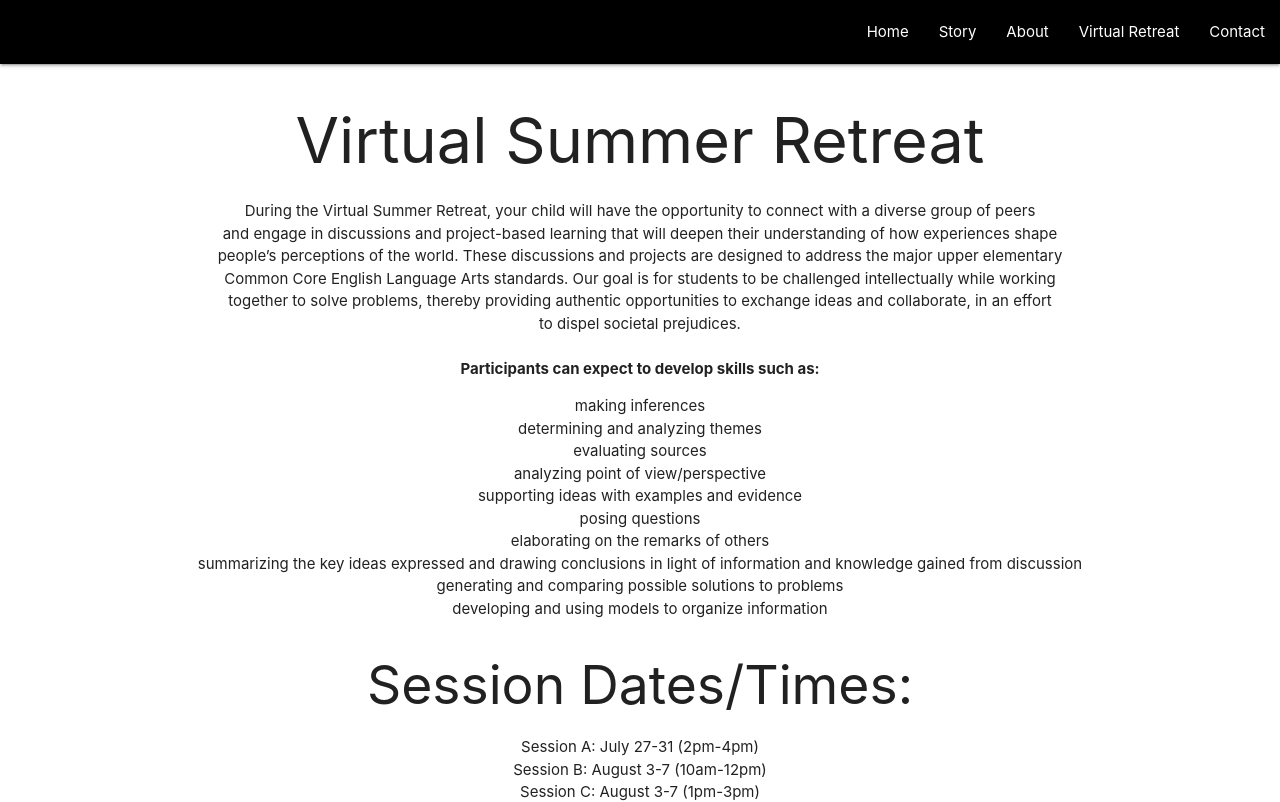
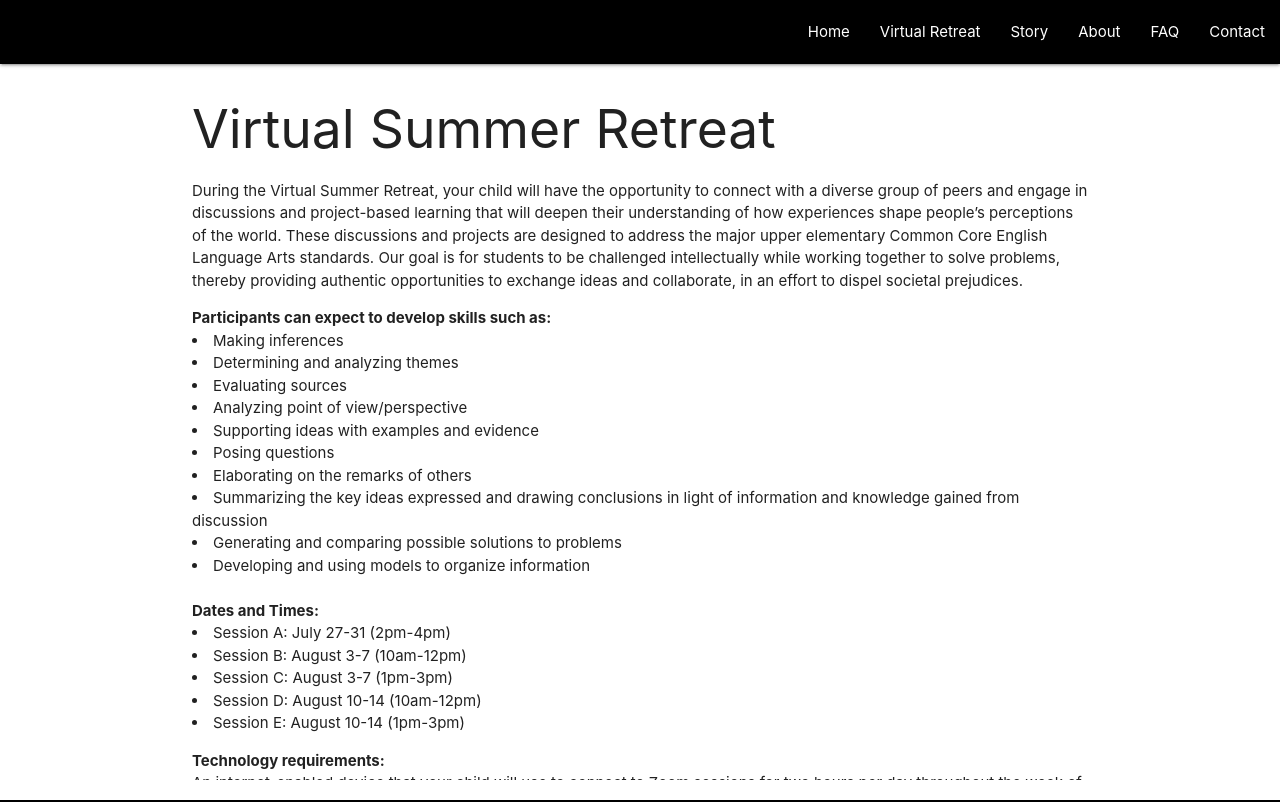
Before and after one commit to Devdavis2/diversity-camp, a React (Create React App) app: page /Overview in a window 1280 px wide. Shown: the top 802 px of the page. Built offline with nearby package versions, Linux system fonts and the light colour scheme.

Commit message:
added some css styling, FAQ and Footer components

```diff
--- a/public/index.html
+++ b/public/index.html
@@ -32,7 +32,7 @@
     -->
     <title>React App</title>
   </head>
-  <body>
+  <body className ="body">
     <noscript>You need to enable JavaScript to run this app.</noscript>
     <div id="root"></div>
     <!--
--- a/src/App.css
+++ b/src/App.css
@@ -1,5 +1,16 @@
+.body {
+  min-height:100%; padding:0; margin:0; position:relative
+}
+
+body::after {
+  content: '';
+  display: block;
+  height: .5em; /* Set same as footer's height */
+}
+
 .App {
-  text-align: center;
+  text-align: left;
+
 }
 
 .App-logo {
@@ -36,3 +47,24 @@
     transform: rotate(360deg);
   }
 }
+
+.contact-header {
+  text-align: center;
+}
+
+.contact-copy {
+  display: flex;
+  flex-direction: column;
+  justify-content: center;
+  align-items: center;
+  text-align: center;
+  min-height: 60vh;
+}
+
+.page-footer {
+  text-align: center;
+  position: absolute;
+  bottom: 0%;
+  width: 100%;
+  height: .5em;
+}
--- a/src/App.js
+++ b/src/App.js
@@ -9,6 +9,8 @@ import Home from './Components/Home'
 import About from './Components/About';
 import Overview from './Components/Overview';
 import Story from './Components/Story';
+import Contact from './Components/Contact';
+import Footer from './Components/Footer';
 
 function App() {
   return (
@@ -19,6 +21,8 @@ function App() {
      <Switch><Route path="/Story" component={Story}/></Switch>
      <Switch><Route path="/About" component={About}/></Switch>
      <Switch><Route path="/Overview" component={Overview}/></Switch>
+     <Switch><Route path="/Contact" component={Contact}/></Switch>
+    <Footer/>
      </Router>
     </div>
   );
--- a/src/Components/About.js
+++ b/src/Components/About.js
@@ -4,7 +4,7 @@ class About extends React.Component {
     render () {
         return (
             <div className = "container">
-                <h1>About Section</h1>
+                <h1>About Us</h1>
 
                 <p>The instructors at Collage Cooperative have over 25 years of combined teaching experience in public and charter schools.
                     <br/>
--- /dev/null
+++ b/src/Components/Contact.js
@@ -0,0 +1,14 @@
+import React from 'react'
+
+class Contact extends React.Component {
+    render () {
+        return (
+            <div className = "container">
+                <h1 className= "contact-header">Contact Us</h1>
+                <p className= "contact-copy">Have additional questions? Great, shoot us a note @ <b><a href="placeholder@gmail.com">placeholder@gmail.com</a></b></p>
+            </div>
+        )
+    }
+}
+
+export default Contact;
--- /dev/null
+++ b/src/Components/Footer.js
@@ -0,0 +1,21 @@
+import React from 'react'
+
+
+class Footer extends React.Component {
+    render () {
+      return (
+        <footer className="page-footer white lighten-3 white-text">
+
+
+          <div class=" black footer-copyright">
+            <div class="container footer-copy">
+            © 2020 Dev Davis Creative Solutions
+            {/* <a class=" grey-text text-lighten-4 right" href="#!"></a> */}
+            </div>
+          </div>
+        </footer>
+      );
+    }
+  }
+
+  export default Footer;
--- a/src/Components/Home.js
+++ b/src/Components/Home.js
@@ -6,11 +6,8 @@ class Home extends React.Component {
             <div className = "container">
                 <h1> Virtual Summer Retreat</h1>
                 <h2> Sub Headline</h2>
-                <br/>
-                <h3>Mission</h3>
-
-                <p>Our mission is to connect children (virtually) across diverse backgrounds in order to instill empathy <br/>
-                and understanding and disrupt biases and generalizations by providing exposure to others’ cultures and <br/>
+                <p><b>Our mission</b> is to connect children (virtually) across diverse backgrounds in order to instill empathy
+                and understanding and disrupt biases and generalizations by providing exposure to others’ cultures and
                 experiences and facilitating opportunities for students to examine their perceptions of the world.</p>
             </div>
         )
--- a/src/Components/Nav.js
+++ b/src/Components/Nav.js
@@ -18,6 +18,7 @@ class Nav extends React.Component {
     render () {
         return (
             <div>
+                <div className = "navbar-fixed">
                 <nav className="black blue-text !important">
                     <div className="nav-wrapper">
                     <a href="#" className="sidenav-trigger" data-target="slide-out">
@@ -27,20 +28,23 @@ class Nav extends React.Component {
                     <ul id="nav-mobile" className="right hide-on-med-and-down">
 
                         <li><a className="homebtn" href="/Home">Home</a></li>
+                        <li><a className="contactbtn" href="/Overview">Virtual Retreat</a></li>
                         <li><a className="resumebtn" href="/Story">Story</a></li>
                         <li><a className="resumebtn" href="/About">About</a></li>
-                        <li><a className="contactbtn" href="/Overview">Virtual Retreat</a></li>
+                        <li><a className="contactbtn" href="/FAQ">FAQ</a></li>
                         <li><a className="contactbtn" href="/Contact">Contact</a></li>
 
                     </ul>
                 </div>
             </nav>
+            </div>
 
 <ul id="slide-out" className="sidenav white-text !important blue mobile-menu">
     <li><a className="homebtn" href="/Home">Home</a></li>
+    <li><a className="contactbtn" href="/Overview">Virtual Retreat</a></li>
     <li><a className="resumebtn" href="/Story">Story</a></li>
     <li><a className="resumebtn" href="/About">About</a></li>
-    <li><a className="contactbtn" href="/Overview">Virtual Retreat</a></li>
+    <li><a className="contactbtn" href="/FAQ">FAQ</a></li>
     <li><a className="contactbtn" href="/Contact">Contact</a></li>
 </ul>
             </div>
--- a/src/Components/Overview.js
+++ b/src/Components/Overview.js
@@ -3,46 +3,49 @@ import React from 'react'
 class Overview extends React.Component {
     render () {
         return (
-            <div>
-                <h1>Virtual Summer Retreat </h1>
-                    <p>During the Virtual Summer Retreat, your child will have the opportunity to connect with a diverse group of peers<br/>
-                    and engage in discussions and project-based learning that will deepen their understanding of how experiences shape <br/>
-                    people’s perceptions of the world. These discussions and projects are designed to address the major upper elementary <br/>
-                    Common Core English Language Arts standards. Our goal is for students to be challenged intellectually while working <br/>
-                    together to solve problems, thereby providing authentic opportunities to exchange ideas and collaborate, in an effort <br/>
-                    to dispel societal prejudices.
-                    <br/>
-                    <br/>
+            <div className = "container">
+                <h2>Virtual Summer Retreat </h2>
+
+
+
+                    <p>During the Virtual Summer Retreat, your child will have the opportunity to connect with a diverse group of peers
+                    and engage in discussions and project-based learning that will deepen their understanding of how experiences shape
+                    people’s perceptions of the world. These discussions and projects are designed to address the major upper elementary Common Core English Language Arts standards. Our goal is for students to be challenged intellectually while working
+                    together to solve problems, thereby providing authentic opportunities to exchange ideas and collaborate, in an effort
+                    to dispel societal prejudices. </p>
+
+                    {/* <p><a className = "btn" href="https://docs.google.com/forms/d/1TURwfrDC1Knyhqt5Ykeee6bjxJM_eKDlWKWOec1fY2s/viewform?ts=5f0158ca&edit_requested=true">Apply Here</a></p> */}
 
                     <b>Participants can expect to develop skills such as:</b>
-                        <ul>
-                        <li>making inferences</li>
-                        <li>determining and analyzing themes</li>
-                        <li>evaluating sources</li>
-                        <li>analyzing point of view/perspective</li>
-                        <li>supporting ideas with examples and evidence</li>
-                        <li>posing questions</li>
-                        <li>elaborating on the remarks of others</li>
-                        <li>summarizing the key ideas expressed and drawing conclusions in light of information and knowledge gained from discussion</li>
-                        <li>generating and comparing possible solutions to problems</li>
-                        <li>developing and using models to organize information</li>
-                        </ul>
+                        {/* <ul> */}
+                        <li>Making inferences</li>
+                        <li>Determining and analyzing themes</li>
+                        <li>Evaluating sources</li>
+                        <li>Analyzing point of view/perspective</li>
+                        <li>Supporting ideas with examples and evidence</li>
+                        <li>Posing questions</li>
+                        <li>Elaborating on the remarks of others</li>
+                        <li>Summarizing the key ideas expressed and drawing conclusions in light of information and knowledge gained from discussion</li>
+                        <li>Generating and comparing possible solutions to problems</li>
+                        <li>Developing and using models to organize information</li>
+                        <br/>
+                    <b>Dates and Times:</b>
 
-                    <h2>Session Dates/Times:</h2>
-                        <ul>
                         <li>Session A: July 27-31 (2pm-4pm)</li>
                         <li>Session B: August 3-7 (10am-12pm)</li>
                         <li>Session C: August 3-7 (1pm-3pm)</li>
                         <li>Session D: August 10-14 (10am-12pm)</li>
                         <li>Session E: August 10-14 (1pm-3pm)</li>
-                        </ul>
 
-                    <b>Technology requirements:</b>
-                    <p>An internet-enabled device that your child will use to connect to Zoom sessions for two hours per day throughout the week of the retreat</p>
+                    <p><b>Technology requirements:</b>
+                    <br/>
+                    An internet-enabled device that your child will use to connect to Zoom sessions
+                    for two hours per day throughout the week of the retreat.</p>
+                    <p><b>Cost:</b><br/>
+                    Free to participants</p>
 
-                        <br/>
-                    <b>Cost: Free to participants</b>
-</p>
+                    <p><a className = "btn" href="https://docs.google.com/forms/d/1TURwfrDC1Knyhqt5Ykeee6bjxJM_eKDlWKWOec1fY2s/viewform?ts=5f0158ca&edit_requested=true">Apply Here</a></p>
+
             </div>
         )
     }
```
